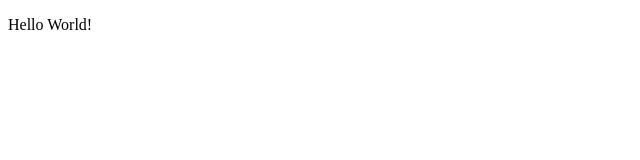
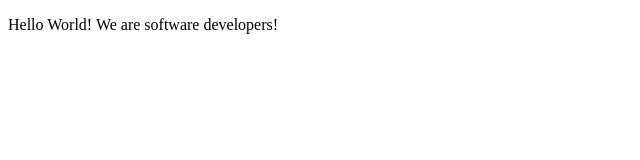
Before and after one commit to GadisaHaile/Gadisa_Eseoghene, a plain HTML site: page index.html in a window 1280 px wide. Shown: the whole page, without its empty margins (0-640 px from the left). Drawn offline with Linux system fonts and the light colour scheme.

Commit message:
Added text

```diff
--- a/index.html
+++ b/index.html
@@ -15,6 +15,6 @@
 
 
 
-    <p>Hello World!</p>
+    <p>Hello World! We are software developers!</p>
   </body>
 </html>
```
